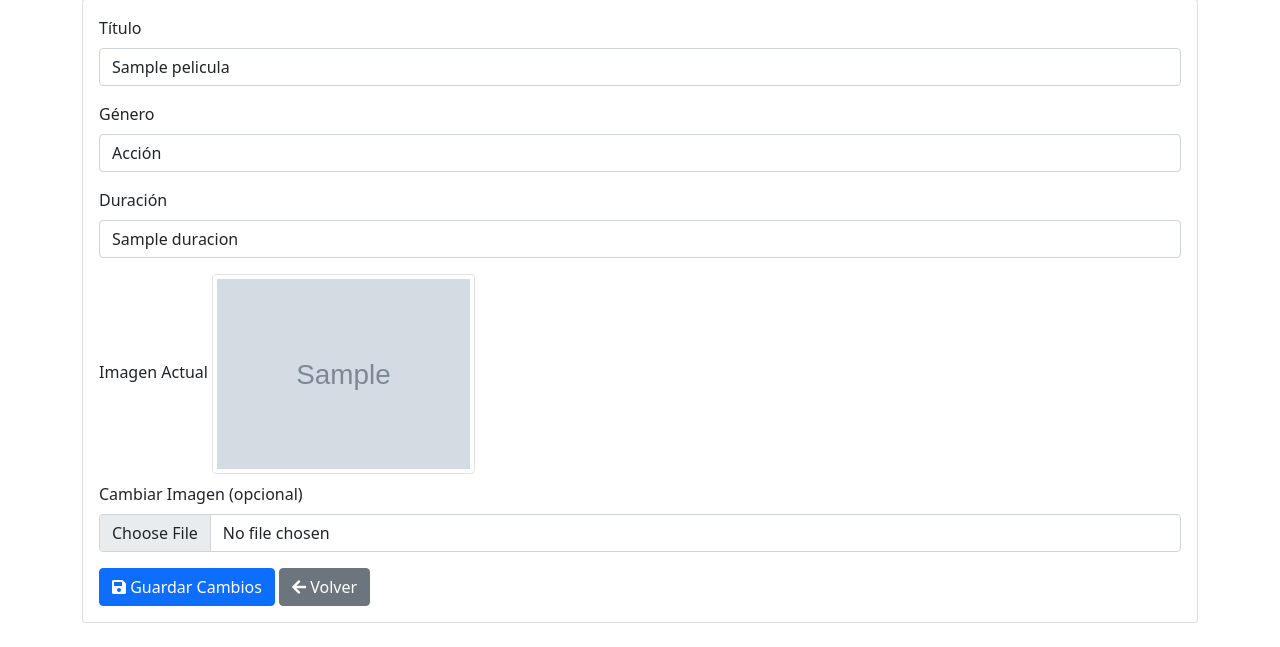
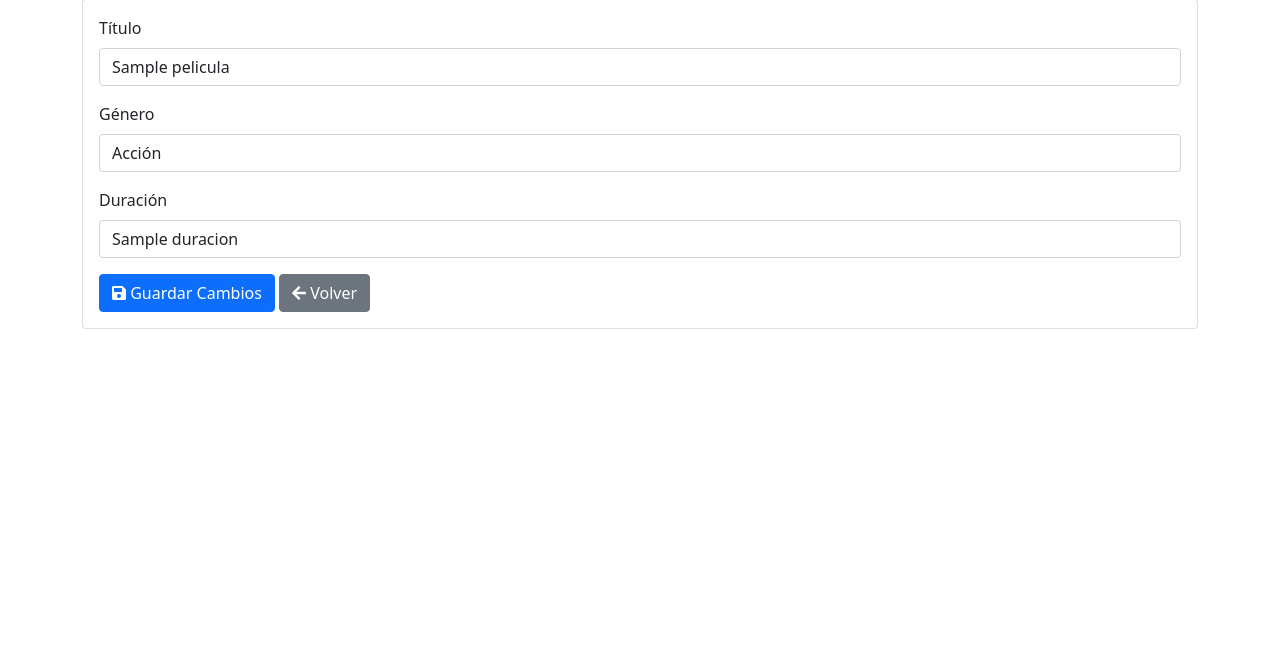
Before and after one commit to BenardoGF/examenprogra, a Flask app: template templates/editar_pelicula.html in a window 1280 px wide. Shown: the part 153-800 px from the top of the page. Run offline with Flask 3, Linux system fonts and the light colour scheme; the template is opened without the code that fills it: most values are stand-ins (such as "Sample title", 1, 10 or a date in 2020); grey boxes marked "Sample" are stand-in pictures.

Commit message:
Simplificación del sistema: removido manejo de imágenes

```diff
--- a/app.py
+++ b/app.py
@@ -7,9 +7,9 @@ app.secret_key = 'clave_secreta_12345'  # Necesario para usar flash messages
 
 # Lista para almacenar las películas (simulando una base de datos)
 peliculas = [
-    Pelicula(1, "The Avengers", "Acción", "2h 23min", "default.jpg"),
-    Pelicula(2, "Inception", "Ciencia Ficción", "2h 28min", "default.jpg"),
-    Pelicula(3, "The Dark Knight", "Acción", "2h 32min", "default.jpg")
+    Pelicula(1, "The Avengers", "Acción", "2h 23min"),
+    Pelicula(2, "Inception", "Ciencia Ficción", "2h 28min"),
+    Pelicula(3, "The Dark Knight", "Acción", "2h 32min")
 ]
 
 # Contador para los IDs de las películas
@@ -25,22 +25,12 @@ def nueva_pelicula():
         global ultimo_id
         ultimo_id += 1
 
-        # Manejo de la imagen
-        imagen = request.files['imagen']
-        if imagen:
-            # Guardar la imagen en la carpeta static/img
-            filename = f"pelicula_{ultimo_id}_{imagen.filename}"
-            imagen.save(os.path.join(app.static_folder, 'img', filename))
-        else:
-            filename = "default.jpg"
-
         # Crear nueva película
         nueva = Pelicula(
             ultimo_id,
             request.form['titulo'],
             request.form['genero'],
-            request.form['duracion'],
-            filename
+            request.form['duracion']
         )
         peliculas.append(nueva)
         flash('Película agregada exitosamente!', 'success')
@@ -58,14 +48,6 @@ def editar_pelicula(id):
         pelicula.titulo = request.form['titulo']
         pelicula.genero = request.form['genero']
         pelicula.duracion = request.form['duracion']
-
-        # Manejo de la imagen
-        imagen = request.files['imagen']
-        if imagen:
-            filename = f"pelicula_{id}_{imagen.filename}"
-            imagen.save(os.path.join(app.static_folder, 'img', filename))
-            pelicula.imagen = filename
-
         flash('Película actualizada exitosamente!', 'success')
         return redirect(url_for('index'))
 
@@ -76,12 +58,6 @@ def eliminar_pelicula(id):
     global peliculas
     pelicula = next((p for p in peliculas if p.id == id), None)
     if pelicula:
-        # Eliminar la imagen si existe
-        if pelicula.imagen != "default.jpg":
-            try:
-                os.remove(os.path.join(app.static_folder, 'img', pelicula.imagen))
-            except:
-                pass
         peliculas = [p for p in peliculas if p.id != id]
         flash('Película eliminada exitosamente!', 'success')
     else:
--- a/templates/editar_pelicula.html
+++ b/templates/editar_pelicula.html
@@ -33,13 +33,7 @@
                        value="{{ pelicula.duracion }}" required>
             </div>
 
-            <div class="mb-3">
-                <label for="imagen" class="form-label">Imagen Actual</label>
-                <img src="{{ url_for('static', filename='img/' + pelicula.imagen) }}"
-                     alt="{{ pelicula.titulo }}" class="img-thumbnail" style="max-height: 200px"><br>
-                <label for="imagen" class="form-label mt-2">Cambiar Imagen (opcional)</label>
-                <input type="file" class="form-control" id="imagen" name="imagen" accept="image/*">
-            </div>
+
 
             <button type="submit" class="btn btn-primary">
                 <i class="fas fa-save"></i> Guardar Cambios
--- a/templates/index.html
+++ b/templates/index.html
@@ -9,9 +9,6 @@
     {% for pelicula in peliculas %}
     <div class="col-md-4 mb-4">
         <div class="card h-100">
-            <img src="{{ url_for('static', filename='img/' + pelicula.imagen) }}"
-                 class="card-img-top" alt="{{ pelicula.titulo }}"
-                 style="height: 300px; object-fit: cover;">
             <div class="card-body">
                 <h5 class="card-title">{{ pelicula.titulo }}</h5>
                 <p class="card-text">
--- a/templates/nueva_pelicula.html
+++ b/templates/nueva_pelicula.html
@@ -32,11 +32,7 @@
                        placeholder="Ej: 2h 30min" required>
             </div>
 
-            <div class="mb-3">
-                <label for="imagen" class="form-label">Imagen de la Película</label>
-                <input type="file" class="form-control" id="imagen" name="imagen"
-                       accept="image/*" required>
-            </div>
+
 
             <button type="submit" class="btn btn-primary">
                 <i class="fas fa-save"></i> Guardar Película
```
Also changed, not shown: pelicula.py (+3 -6 lines).
